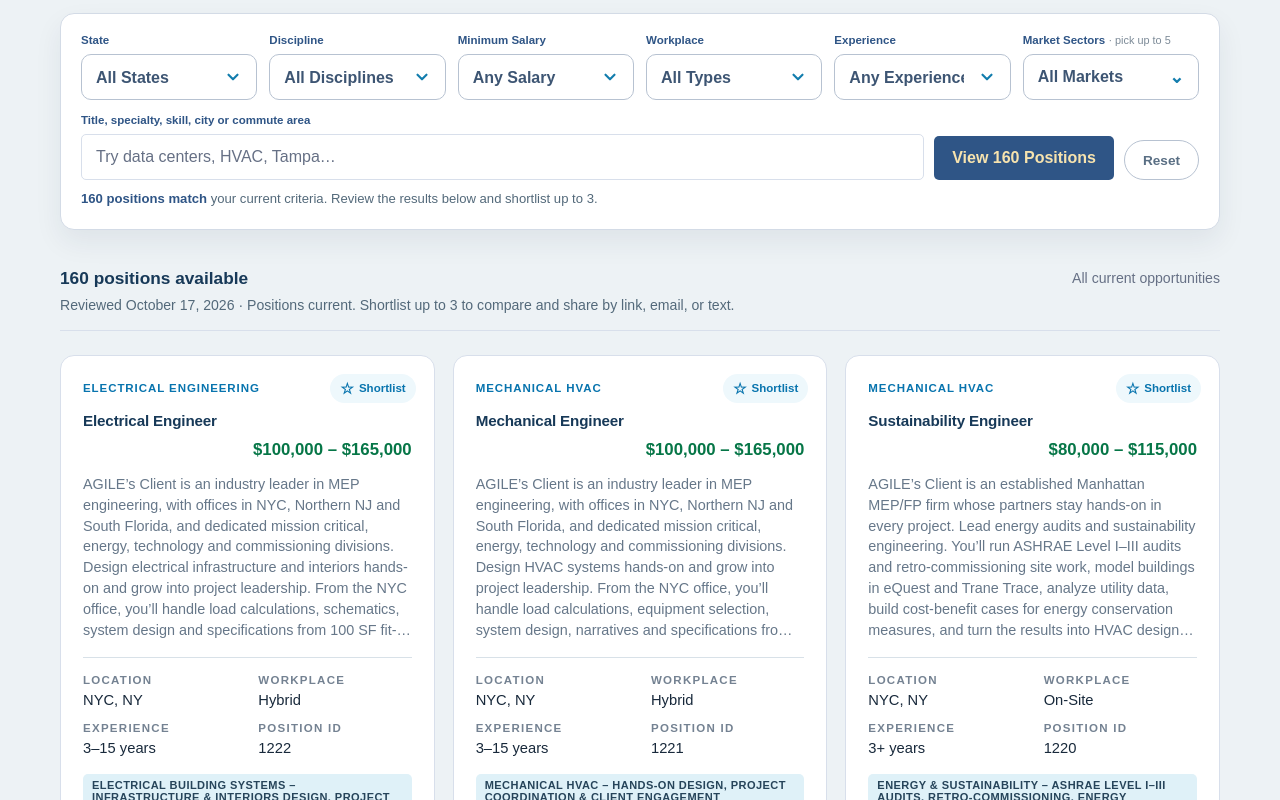
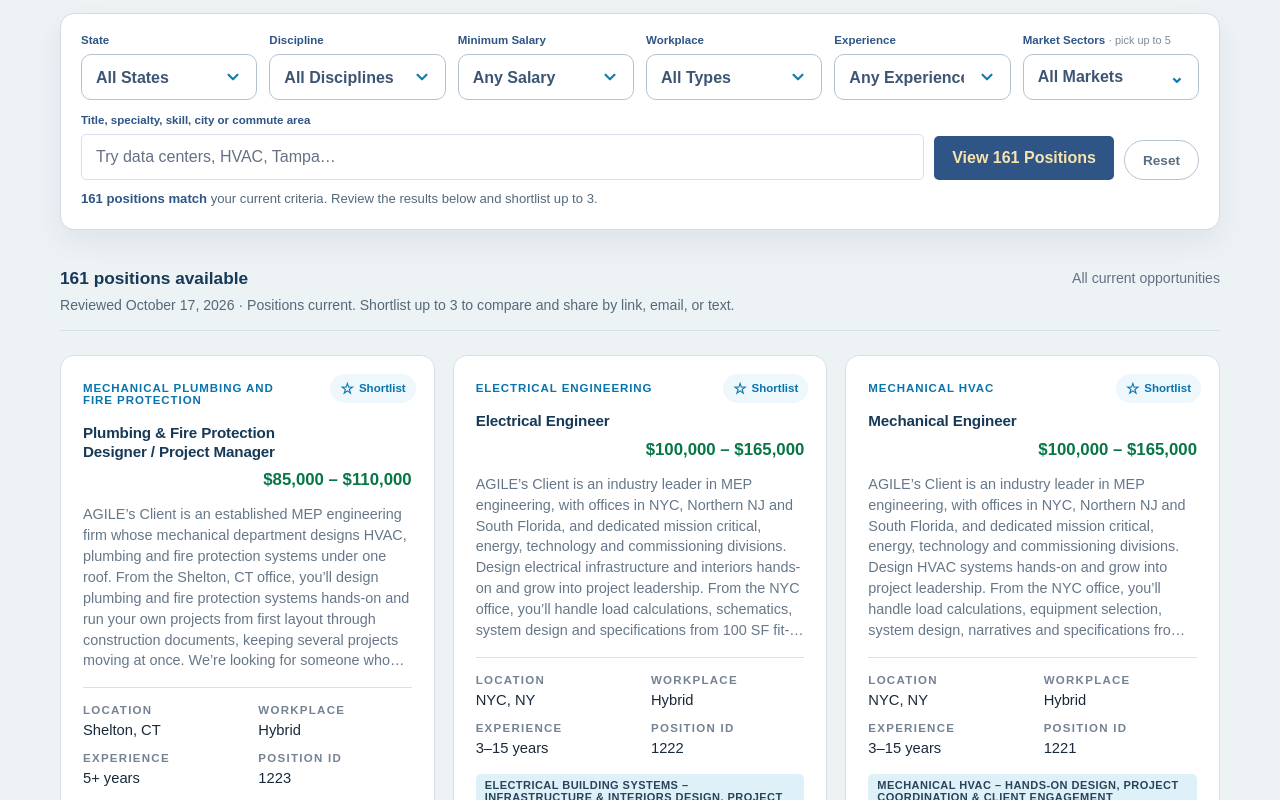
Before and after one commit to Agile2026BE/AGILE-Website-Positions, a Next.js app: page /careers in a window 1280 px wide. Shown: the part 1180-1980 px from the top of the page. Built offline with nearby package versions, Linux system fonts and the light colour scheme.

Commit message:
Add position 1223 – P&FP Designer / PM, Shelton CT,

```diff
--- a/data/jobLocations.js
+++ b/data/jobLocations.js
@@ -161,6 +161,7 @@ export const jobLocations = {
   "1220": [{ city: "New York", state: "NY", zip: "10001" }],
   "1221": [{ city: "New York", state: "NY", zip: "10001" }],
   "1222": [{ city: "New York", state: "NY", zip: "10001" }],
+  "1223": [{ city: "Shelton", state: "CT", zip: "06484" }],
   "1095": [{ city: "Hollywood", state: "FL", zip: "33021" }],
   "1097": [{ city: "Hollywood", state: "FL", zip: "33021" }],
   "1189": [{ city: "New York", state: "NY", zip: "10001" }],
--- a/data/jobPostedDates.js
+++ b/data/jobPostedDates.js
@@ -212,4 +212,5 @@ export const jobPostedDates = {
 "1220": "2026-10-17",
 "1221": "2026-10-17",
 "1222": "2026-10-17",
+"1223": "2026-10-28",
 };
--- a/data/jobs.js
+++ b/data/jobs.js
@@ -44,6 +44,7 @@ import { jobs1219To1219 } from "./jobs/positions-1219-1219.js";
 import { jobs1220To1220 } from "./jobs/positions-1220-1220.js";
 import { jobs1221To1221 } from "./jobs/positions-1221-1221.js";
 import { jobs1222To1222 } from "./jobs/positions-1222-1222.js";
+import { jobs1223To1223 } from "./jobs/positions-1223-1223.js";
 
 import details1001To1010 from "./jobDetails/details-1001-1010.js";
 import details1011To1020 from "./jobDetails/details-1011-1020.js";
@@ -99,6 +100,7 @@ import details1219To1219 from "./jobDetails/details-1219-1219.js";
 import details1220To1220 from "./jobDetails/details-1220-1220.js";
 import details1221To1221 from "./jobDetails/details-1221-1221.js";
 import details1222To1222 from "./jobDetails/details-1222-1222.js";
+import details1223To1223 from "./jobDetails/details-1223-1223.js";
 
 import { terminatedPositionIds } from "./terminatedPositionIds.js";
 import { dormantPositionIds } from "./dormantPositionIds.js";
@@ -156,6 +158,7 @@ export const coreJobs = [
   ...jobs1220To1220,
   ...jobs1221To1221,
   ...jobs1222To1222,
+  ...jobs1223To1223,
 ];
 
 const detailOverlays = [
@@ -213,6 +216,7 @@ const detailOverlays = [
   ...details1220To1220,
   ...details1221To1221,
   ...details1222To1222,
+  ...details1223To1223,
 ];
 
 const detailsById = new Map(
--- /dev/null
+++ b/data/jobs/positions-1223-1223.js
@@ -0,0 +1 @@
+export const jobs1223To1223 = [{"id": "1223", "discipline": "Mechanical Plumbing and Fire Protection", "title": "Plumbing & Fire Protection Designer / Project Manager", "summary": "AGILE’s Client is an established MEP engineering firm whose mechanical department designs HVAC, plumbing and fire protection systems under one roof. From the Shelton, CT office, you’ll design plumbing and fire protection systems hands-on and run your own projects from first layout through construction documents, keeping several projects moving at once. We’re looking for someone who can hit the ground running.", "location": "Shelton, CT", "state": "Connecticut", "workplace": "Hybrid", "salaryDisplay": "$85,000 – $110,000", "salaryMin": 85000, "salaryMax": 110000, "experience": "5+ years", "specialty": "Plumbing & Fire Protection – Hands-On Design + Project Management", "market": "Commercial | Residential", "credential": "", "bonus": "Yes", "openings": 1, "slug": "1223-plumbing-fire-protection-designer-project-manager"}];
```
Also changed, not shown: data/jobDetails/details-1223-1223.js (added, +1 -0 lines).
